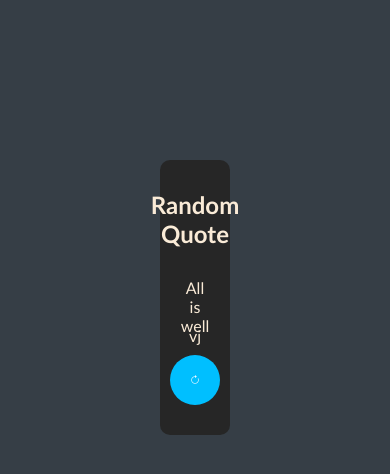
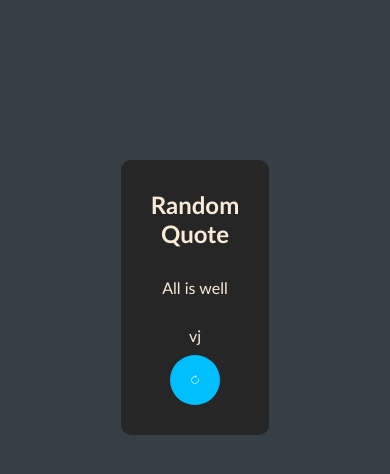
Before and after one commit to Harikrishnan342004/Quote-Generator, a plain HTML site: page index.html in a window 390 px wide. Drawn offline with nearby package versions, Linux system fonts and the light colour scheme.

Commit message:
44 git oush

```diff
--- a/style.css
+++ b/style.css
@@ -50,7 +50,8 @@ font-size: 10px;
 @media only screen and (max-width: 600px) {
 .container
 {
-    width: 10px;
+    width: 100px;
+
 }
 
 }
```
